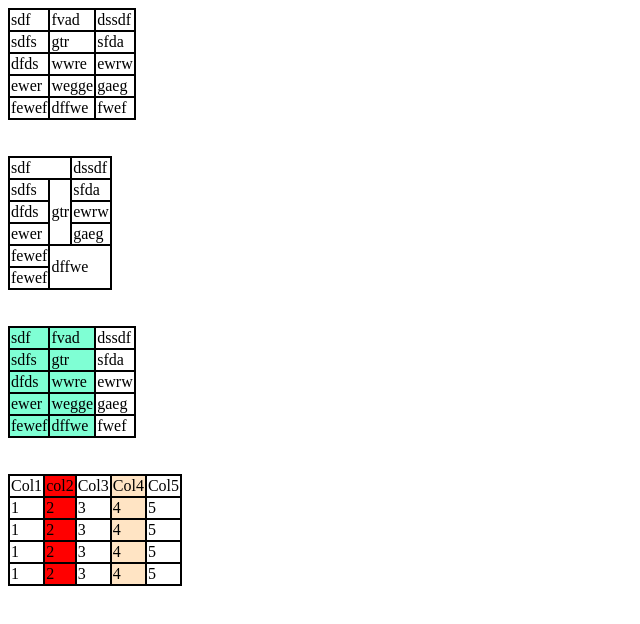
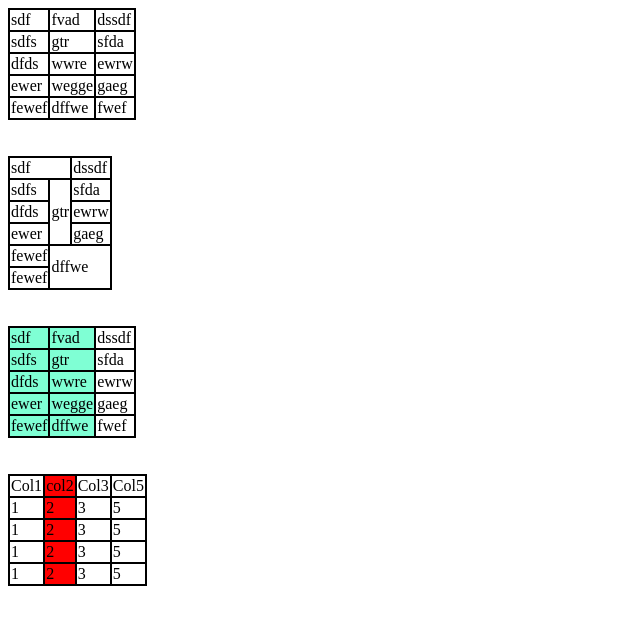
Before and after one commit to Harshg-02/All_about_Web_Development, a plain HTML site: page HTML/Part_3.html in a window 1280 px wide. Shown: the whole page, without its empty margins (0-640 px from the left). Drawn offline with Linux system fonts and the light colour scheme.

Commit message:
Update Part_3.html

```diff
--- a/HTML/Part_3.html
+++ b/HTML/Part_3.html
@@ -124,7 +124,8 @@
       <col span="1" style="background-color: red;">
       <col span="1">
 
-      <col span="1" style="background-color: bisque;">
+      <col span="1" style="background-color: bisque; visibility: collapse;">
+      <!-- if you want tp hide the coloumn then use visibility tag  -->
       <tr>
         <td>Col1</td>
         <td>col2</td>
```
